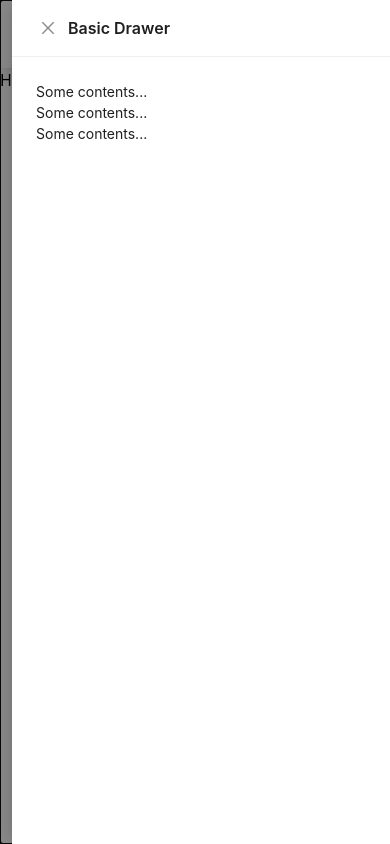
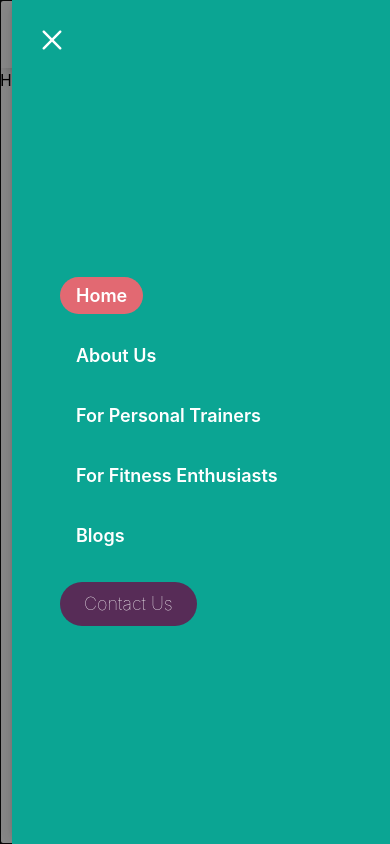
Before and after one commit to MDTanvirAhmedEmon/morfitter-frontend, a Next.js app: page / in a window 390 px wide. Both pictures are taken after a click on the icon 352 px from the left and 34 px from the top of the page. Built offline with nearby package versions, Linux system fonts and the light colour scheme.

Commit message:
done mobile navbar

```diff
--- a/src/components/Shared/MobileNavbar.js
+++ b/src/components/Shared/MobileNavbar.js
@@ -1,12 +1,86 @@
-import { Drawer } from 'antd';
+import { ConfigProvider, Drawer } from 'antd';
+import Link from 'next/link';
+import { usePathname } from 'next/navigation';
+import { RxCross2 } from "react-icons/rx";
 
-const MobileNavbar = ({onClose, open}) => {
+const MobileNavbar = ({ onClose, open }) => {
+    const pathname = usePathname();
+    const isActive = (path) => pathname === path;
     return (
-        <Drawer title="Basic Drawer" onClose={onClose} open={open}>
-            <p>Some contents...</p>
-            <p>Some contents...</p>
-            <p>Some contents...</p>
-        </Drawer>
+        <ConfigProvider
+            theme={{
+                components: {
+                    "Drawer": {
+                        "colorBgElevated": "#0ba593"
+                    }
+                },
+            }}
+        >
+            <Drawer closable={false} className='' open={open}>
+                <div>
+                    <RxCross2 onClick={onClose} className=' w-8 h-8 text-white' />
+                </div>
+
+                <div className=' w-full h-full flex flex-col pl-6 justify-center gap-8'>
+                    <Link onClick={onClose} href="/">
+                        <span
+                            className={`${isActive("/")
+                                ? " rounded-full  bg-primary  text-white"
+                                : ""
+                                }  text-lg rounded-full py-2 px-4 hover:bg-primary hover:text-white text-white font-semibold`}
+                        >
+                            Home
+                        </span>
+                    </Link>
+                    <Link onClick={onClose} href="/about">
+                        <span
+                            className={`${isActive("/about")
+                                ? " rounded-full  bg-primary  text-white"
+                                : ""
+                                }  text-lg rounded-full py-2 px-4 hover:bg-primary  hover:text-white text-white font-semibold`}
+                        >
+                            About Us
+                        </span>
+                    </Link>
+                    <Link onClick={onClose} href="/personal-trainers">
+                        <span
+                            className={`${isActive("/personal-trainers")
+                                ? " rounded-full  bg-primary text-white"
+                                : ""
+                                }  text-lg rounded-full py-2 px-4 hover:bg-primary  hover:text-white text-white font-semibold`}
+                        >
+                            For Personal Trainers
+                        </span>
+                    </Link>
+                    <Link onClick={onClose} href="/fitness-enthusiasts">
+                        <span
+                            className={`${isActive("/fitness-enthusiasts")
+                                ? " rounded-full  bg-primary text-white"
+                                : ""
+                                }  text-lg rounded-full py-2 px-4 hover:bg-primary  hover:text-white text-white font-semibold`}
+                        >
+                            For Fitness Enthusiasts
+                        </span>
+                    </Link>
+                    <Link onClick={onClose} href="/blog">
+                        <span
+                            className={`${isActive("/blog")
+                                ? " rounded-full  bg-primary  text-white"
+                                : ""
+                                }  text-lg rounded-full py-2 px-4 hover:bg-primary  hover:text-white text-white font-semibold`}
+                        >
+                            Blogs
+                        </span>
+                    </Link>
+                    <div>
+                        <button className="py-2 px-6 text-lg font-thin bg-secondary text-white rounded-full hover:bg-teal-500 transition-all">
+                            Contact Us
+                        </button>
+                    </div>
+                </div>
+            </Drawer>
+        </ConfigProvider>
+
     );
 };
 
```
